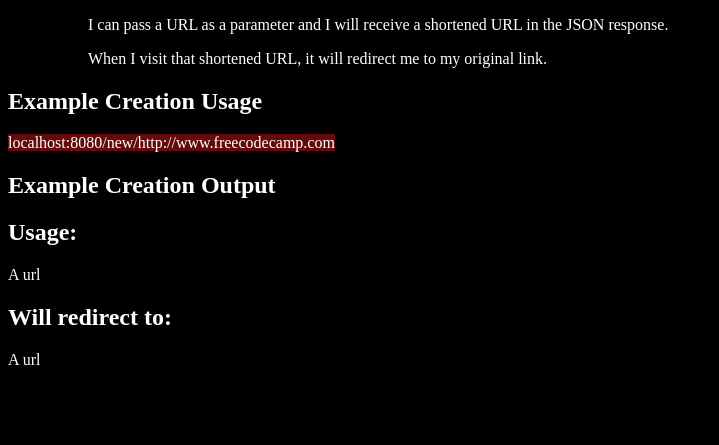
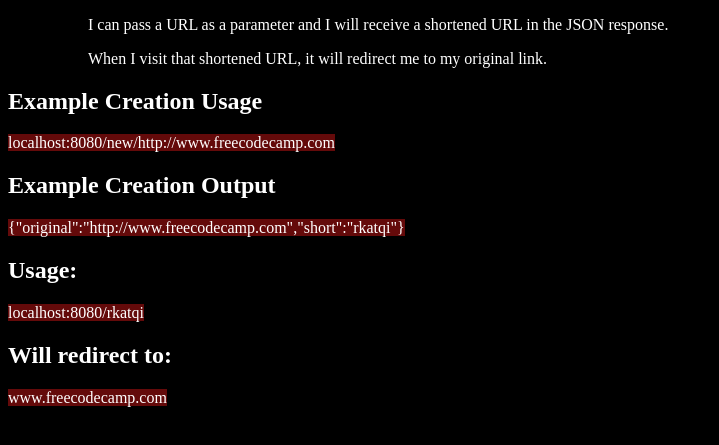
Before and after one commit to ioanniswd/urlshort, a website: page public/index.html in a window 1280 px wide. Shown: the part 105-550 px from the top of the page, without its empty margins (0-719 px from the left). Drawn offline with Linux system fonts and the light colour scheme.

Commit message:
finished index.html

```diff
--- a/public/index.html
+++ b/public/index.html
@@ -21,9 +21,10 @@
     <h2>Example Creation Usage</h2>
     <p><span>localhost:8080/new/http://www.freecodecamp.com</span></p>
     <h2>Example Creation Output</h2>
+    <p><span>{"original":"http://www.freecodecamp.com","short":"rkatqi"}</span></p>
     <h2>Usage:</h2>
-    <p>A url</p>
+    <p><span>localhost:8080/rkatqi</span></p>
     <h2>Will redirect to:</h2>
-    <p>A url</p>
+    <p><span>www.freecodecamp.com</span></p>
 </body>
 </html>
```
